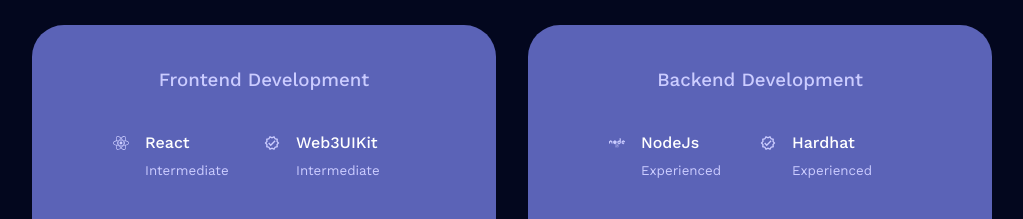
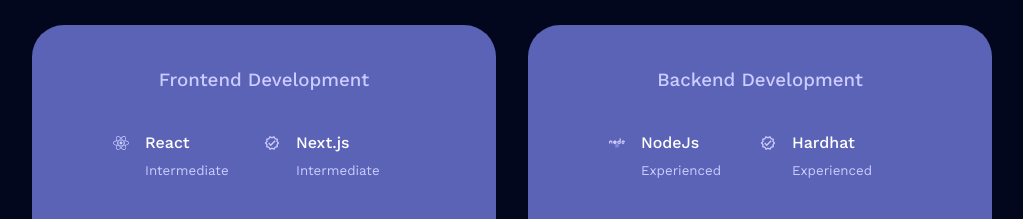
Before and after one commit to Huncho-J/Portfolio-V1, a React (Create React App) app: page / in a window 1280 px wide. Shown: the part 1360-1579 px from the top of the page, without its empty margins (128-1151 px from the left). Built offline with nearby package versions, Linux system fonts and the light colour scheme.

Commit message:
Update Experience.js

```diff
--- a/src/components/experience/Experience.js
+++ b/src/components/experience/Experience.js
@@ -20,7 +20,7 @@
                     <article className='exp-details'>
                         <MdOutlineVerified className='exp-icons'/>
                         <div>
-                        <h4>Web3UIKit</h4>
+                        <h4>Next.js</h4>
                         <small className='text-light'>Intermediate</small>
                         </div>
                     </article>
```
